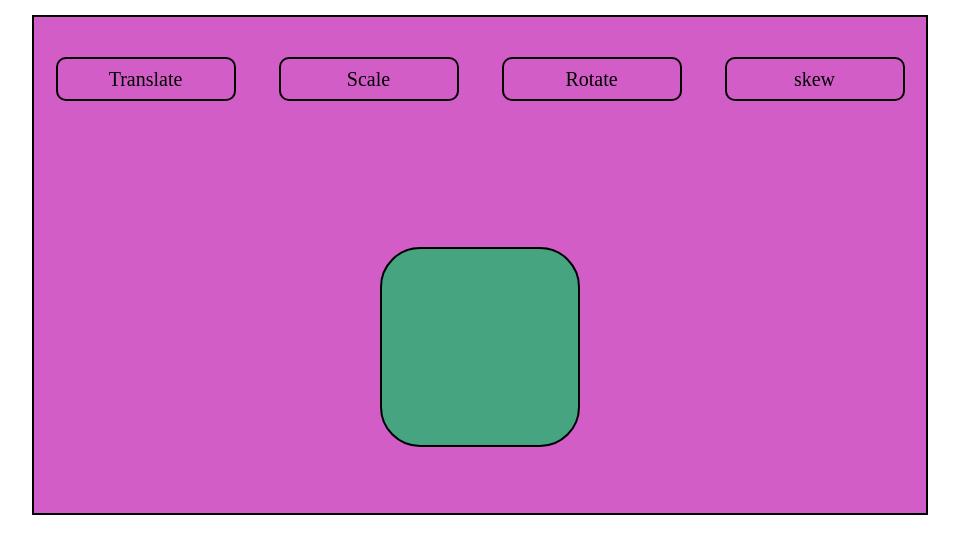
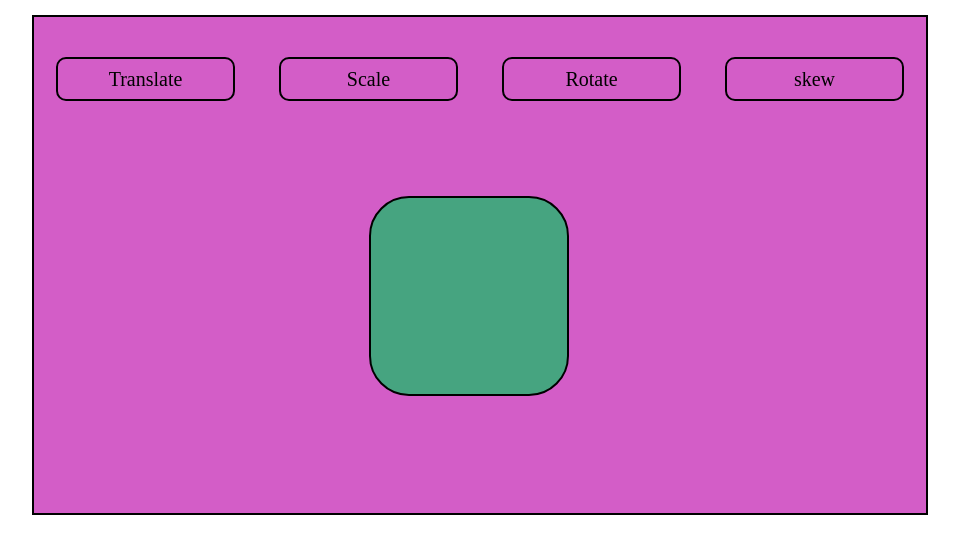
Before and after one commit to BalaRenuka/43r-css, a plain HTML site: page transitions.html in a window 1280 px wide. Shown: the whole page, without its empty margins (160-1119 px from the left). Drawn offline with Linux system fonts and the light colour scheme.

Commit message:
Transition

```diff
--- a/transitions.css
+++ b/transitions.css
@@ -4,6 +4,7 @@
             box-sizing: border-box;
         }
         body{
+            width: 100vw;
             height: 500px;
             align-items: center;
             display: flex;
@@ -18,12 +19,13 @@ body{
             justify-content: space-around;
             background-color: rgb(211, 93, 199);
             margin-top: 30px;
+            position: relative;
         }
         .button{
-    width: 180px;
+            width: 20%;
             height: 30px;
             border: 2px solid rgb(0, 0, 0);
-    display: inline-flex;
+            display: flex;
             justify-content:center ;
             font-size: 20px;
             margin-top: 40px;
@@ -41,6 +43,9 @@ body{
             display: grid;
             flex-wrap: wrap;
             border-radius: 40px;
+            position: absolute;
+            top: 20%;
+            right: 40%;
         }
         .translate:hover~.main {
             transform: translate(200px);
--- a/transitions.html
+++ b/transitions.html
@@ -4,7 +4,7 @@
 <head>
     <meta charset="UTF-8">
     <meta name="viewport" content="width=device-width, initial-scale=1.0">
-    <title>Transitions</title>
+    <title>Document</title>
     <link rel="stylesheet" href="./transitions.css">
 </head>
 
```
Lines whose indentation alone changed are shown as unchanged.
